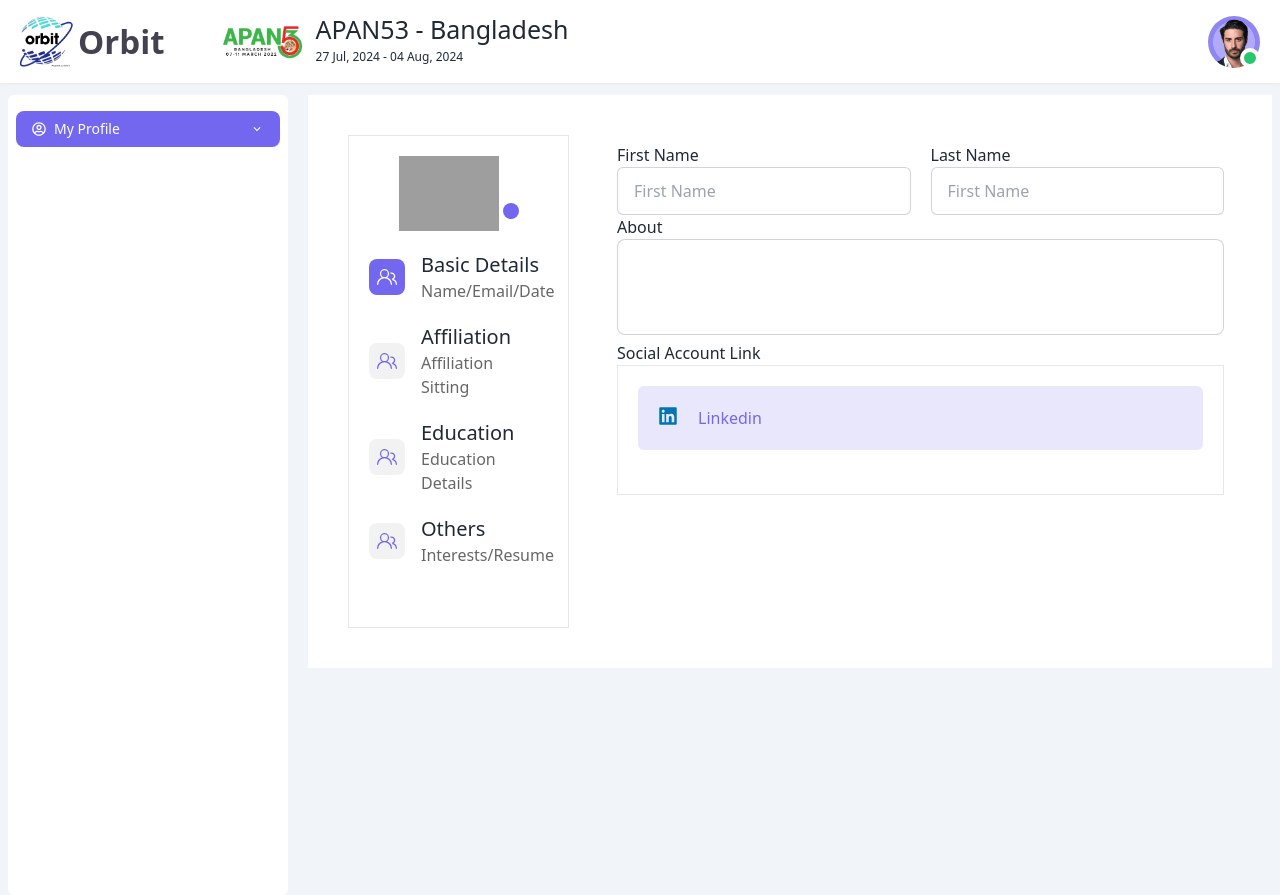
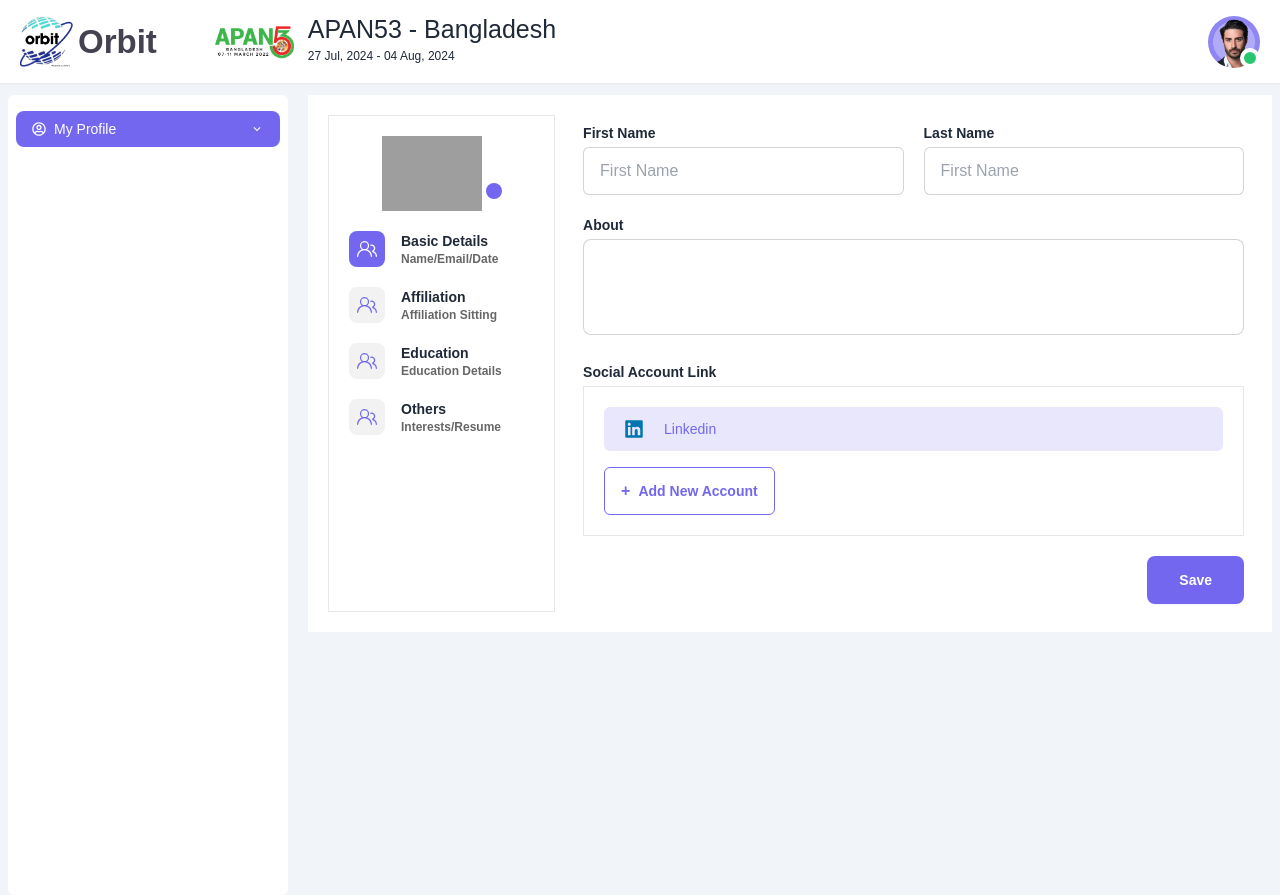
Before and after one commit to Mustafiz82/Next-js-profile, a Next.js app: page /Profile/Edit in a window 1280 px wide. Built offline with nearby package versions, Linux system fonts and the light colour scheme; grey boxes are pictures that could not be loaded.

Commit message:
feat:basic-view ui

```diff
--- a/app/Components/BasicDetails.jsx
+++ b/app/Components/BasicDetails.jsx
@@ -3,40 +3,45 @@ import { FaLinkedin } from "react-icons/fa";
 
 const BasicDetails = () => {
     return (
-        <div className='p-2'>
+        <div className='p-2 space-y-5'>
 
             <div className="flex justify-between gap-5">
                 <div className='flex-1'>
-                    <h1 className='font-medium'>First Name </h1>
+                    <h1 className='font-semibold pb-1 text-sm 2xl:text-base'>First Name </h1>
                     <input type=" text" className='input w-full  input-bordered rounded-md ' placeholder='First Name' />
                 </div>
                 <div className='flex-1'>
-                    <h1 className='font-medium'>Last Name </h1>
+                    <h1 className='font-semibold pb-1 text-sm 2xl:text-base'>Last Name </h1>
                     <input type=" text" className='input w-full  input-bordered rounded-md ' placeholder='First Name' />
                 </div>
             </div>
 
 
             <div>
-                <h1 className='font-medium'>About</h1>
+                <h1 className='font-semibold pb-1 text-sm 2xl:text-base'>About</h1>
                 <textarea name="" className='textarea textarea-bordered w-full resize-none h-24' id=""></textarea>
 
             </div>
             <div>
-                <h1 className='font-medium'>Social Account Link </h1>
+                <h1 className='font-semibold pb-1 text-sm 2xl:text-base'>Social Account Link </h1>
                 <div className="border p-5">
-                    <div className='p-5 flex gap-5 bg-[#E9E7FC] rounded-md'>
+                    <div className='p-5 py-3 flex items-center gap-5 bg-[#E9E7FC] rounded-md'>
                         <FaLinkedin className='text-[#0075B1] text-xl'></FaLinkedin>
-                        <p className='text-primary'>Linkedin</p>
+                        <p className='text-primary text-sm 2xl:text-base'>Linkedin</p>
                     </div>
 
-                    <button>
+                    <button className='btn hover:bg-primary  mt-4 btn-outline text-primary rounded-md '>
+                        <span className='text-base 2xl:text-lg font-semibold'>+</span>
+                        Add New Account
 
                     </button>
                 </div>
 
             </div>
 
+            <div className="flex justify-end">
+                    <button className='btn btn-primary text-white bg-primary border-none font-semibold px-8 '>Save</button>
+            </div>
         </div>
     );
 };
--- a/app/Profile/Edit/page.jsx
+++ b/app/Profile/Edit/page.jsx
@@ -13,7 +13,7 @@ const Page = () => {
 
     console.log(activeTab)
     return (
-        <div className=' bg-white flex gap-10 p-10 mx-auto'>
+        <div className=' bg-white flex gap-5 2xl:gap-10 p-5 2xl:p-10 mx-auto'>
 
             <div className='border w-1/4 p-5 pr-10'>
                 <div className='flex justify-center items-center'>
@@ -24,14 +24,14 @@ const Page = () => {
                 </div>
 
                 <div className=' mt-5 mb-10'>
-                    <ul className='font-medium space-y-5'>
+                    <ul className='font-semibold space-y-5'>
                         <li className='flex gap-4 items-center' onClick={() => setActiveTab("basic-details")}>
                             <div className={ `${(activeTab ===  "basic-details" ) ? "bg-primary text-white" : "bg-base-200 text-primary"} rounded-lg p-2 `}>
                                 <GoPeople className='text-xl' />
                             </div>
                             <div>
-                                <h1 className='text-xl'>Basic Details</h1>
-                                <p className='text-black/60'> Name/Email/Date
+                                <h1 className='text-sm 2xl:text-base'>Basic Details</h1>
+                                <p className='text-xs 2xl:text-sm text-black/60'> Name/Email/Date
                                 </p>
                             </div>
 
@@ -41,8 +41,8 @@ const Page = () => {
                                 <GoPeople className='text-xl' />
                             </div>
                             <div>
-                                <h1 className='text-xl'>Affiliation</h1>
-                                <p className='text-black/60'> Affiliation Sitting
+                                <h1 className='text-sm 2xl:text-base'>Affiliation</h1>
+                                <p className='text-xs 2xl:text-sm text-black/60'> Affiliation Sitting
                                 </p>
                             </div>
 
@@ -52,8 +52,8 @@ const Page = () => {
                                 <GoPeople className='text-xl' />
                             </div>
                             <div>
-                                <h1 className='text-xl'>Education</h1>
-                                <p className='text-black/60'> Education Details
+                                <h1 className='text-sm 2xl:text-base'>Education</h1>
+                                <p className='text-xs 2xl:text-sm text-black/60'> Education Details
                                 </p>
                             </div>
 
@@ -64,8 +64,8 @@ const Page = () => {
                                 <GoPeople className='text-xl' />
                             </div>
                             <div>
-                                <h1 className='text-xl'>Others</h1>
-                                <p className='text-black/60'>  Interests/Resume
+                                <h1 className='text-sm 2xl:text-base'>Others</h1>
+                                <p className='text-xs 2xl:text-sm text-black/60'>  Interests/Resume
 
                                 </p>
                             </div>
--- a/app/globals.css
+++ b/app/globals.css
@@ -1,3 +1,9 @@
 @tailwind base;
 @tailwind components;
 @tailwind utilities;
+@import url('https://fonts.googleapis.com/css2?family=Public+Sans:ital,wght@0,100..900;1,100..900&display=swap');
+
+
+body{
+  font-family: "Public Sans", sans-serif;
+}
```
